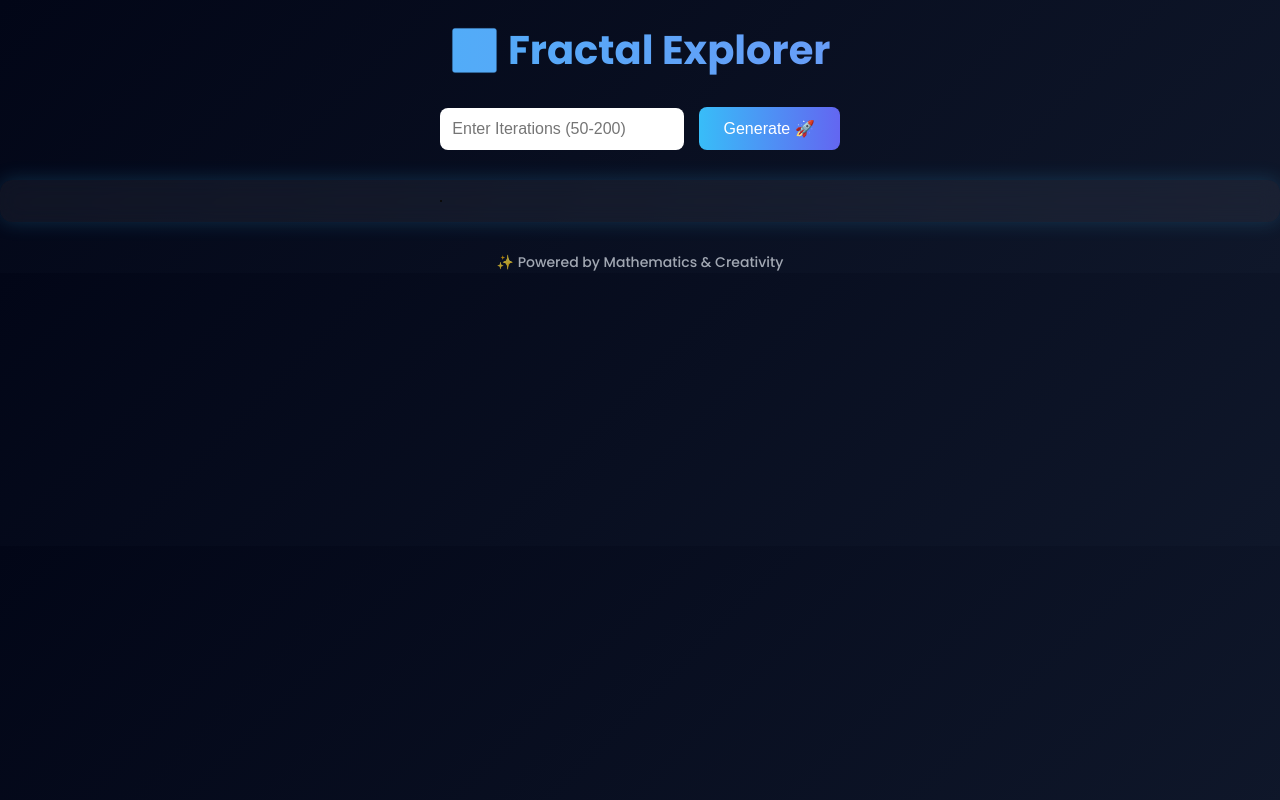
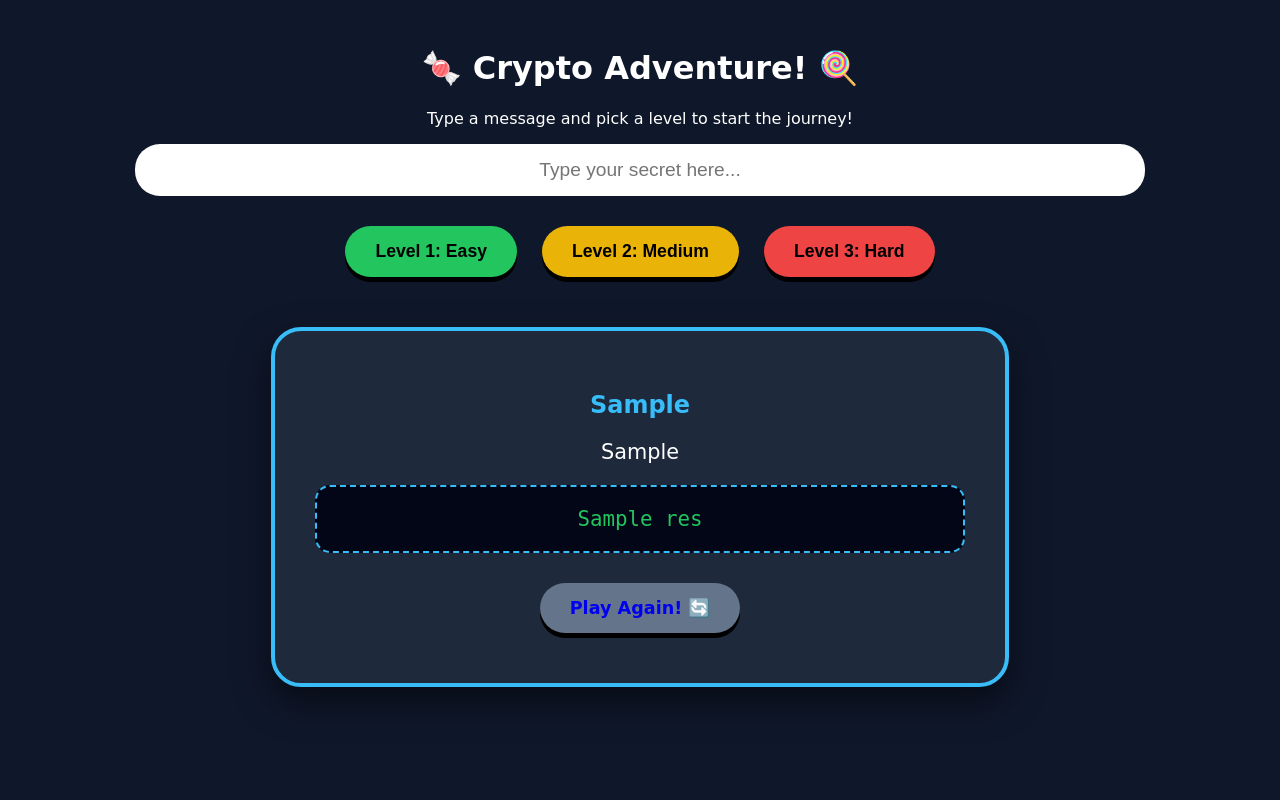
Before and after one commit to Aniketghorpade7/Cryptographic_Encryption, a Flask app: template templates/index.html in a window 1280 px wide. Run offline with Flask 3, Linux system fonts and the light colour scheme; the template is opened without the code that fills it: most values are stand-ins (such as "Sample title", 1, 10 or a date in 2020).

Commit message:
encryption logic added & UI implimented

```diff
--- a/app.py
+++ b/app.py
@@ -1,34 +1,129 @@
+# from flask import Flask, render_template, request
+# from rsa_core import *
+
+# app = Flask(__name__)
+
+# def caesar_encrypt(text, k):
+#     return ''.join([chr((ord(c)-65+k)%26 + 65) for c in text])
+
+# def caesar_decrypt(text, k):
+#     return ''.join([chr((ord(c)-65-k)%26 + 65) for c in text])
+
+# @app.route("/", methods=["GET", "POST"])
+# def home():
+#     data = {}
+
+#     if request.method == "POST":
+#         msg = request.form["message"].upper()
+#         level = request.form["level"]
+
+#         if level == "easy":
+#             k = 3
+#             cipher = caesar_encrypt(msg, k)
+#             plain = caesar_decrypt(cipher, k)
+
+#             steps = [
+#                 "Convert letters to numbers (A=0...Z=25)",
+#                 "Apply formula C = (P + k) mod 26",
+#                 f"Encrypted text: {cipher}",
+#                 "Apply formula P = (C - k) mod 26",
+#                 f"Decrypted text: {plain}"
+#             ]
+
+#         elif level == "medium":
+#             key = 5
+#             cipher = ''.join([chr(ord(c) ^ key) for c in msg])
+#             plain = ''.join([chr(ord(c) ^ key) for c in cipher])
+
+#             steps = [
+#                 "Convert text to ASCII values",
+#                 "Apply XOR with key",
+#                 f"Encrypted text: {cipher}",
+#                 "Apply XOR again (reversible)",
+#                 f"Decrypted text: {plain}"
+#             ]
+
+#         else:
+#             public, private, p, q, phi = generate_keys()
+#             cipher = encrypt(msg, public)
+#             plain = decrypt(cipher, private)
+
+#             steps = [
+#                 f"Choose primes p={p}, q={q}",
+#                 f"Compute n={public[1]}, φ(n)={phi}",
+#                 f"Public key (e,n)={public}",
+#                 f"Private key (d,n)={private}",
+#                 f"Encrypt: {cipher}",
+#                 f"Decrypt: {plain}"
+#             ]
+
+#         data = {"steps": steps}
+
+#     return render_template("index.html", data=data)
+
+# app.run(debug=True)
+
+
+
+
+
+
+
 
 from flask import Flask, render_template, request
-import numpy as np
+import Cryptographic_Encryption.rsa_core as rsa_core
 
 app = Flask(__name__)
 
-def mandelbrot(width, height, max_iter):
-    image = []
-    for y in range(height):
-        row = []
-        for x in range(width):
-            zx = 1.5*(x - width/2)/(0.5*width)
-            zy = (y - height/2)/(0.5*height)
-            c = complex(zx, zy)
-            z = 0
-            iter = 0
-            while abs(z) < 2 and iter < max_iter:
-                z = z*z + c
-                iter += 1
-            row.append(iter)
-        image.append(row)
-    return image
+@app.route("/", methods=["GET", "POST"])
+def home():
+    # Initialize default data to prevent "Undefined" errors in template
+    data = {"steps": [], "original": "", "res": "", "method": ""}
 
-@app.route("/", methods=["GET","POST"])
-def home():
-    data = None
     if request.method == "POST":
-        width = 200
-        height = 200
-        max_iter = int(request.form["iter"])
-        data = mandelbrot(width, height, max_iter)
+        msg = request.form.get("message", "")
+        level = request.form.get("level")
+
+        if level == "easy":
+            res = rsa_core.caesar_encrypt(msg)
+            data = {
+                "method": "Level 1: Caesar Cipher",
+                "original": msg,
+                "res": res,
+                "steps": [
+                    {"t": "Step 1: Text to ASCII", "d": f"We take your message '{msg}' and look at the letters."},
+                    {"t": "Step 2: The Shift", "d": "We slide each letter forward by 3 spots in the alphabet circle! "},
+                    {"t": "Step 3: Encrypted!", "d": f"Your secret code is: {res}"}
+                ]
+            }
+        elif level == "medium":
+            res = rsa_core.block_xor_encrypt(msg)
+            data = {
+                "method": "Level 2: Block XOR",
+                "original": msg,
+                "res": str(res),
+                "steps": [
+                    {"t": "Step 1: Binary Split", "d": "We turn your message into numbers (ASCII codes)."},
+                    {"t": "Step 2: XOR Magic", "d": "We use a secret key to flip the bits of your data! [cite: 63]"},
+                    {"t": "Step 3: Scrambled!", "d": f"Output blocks: {res}"}
+                ]
+            }
+        elif level == "hard":
+            pub, priv, p, q, phi = rsa_core.generate_keys()
+            res = rsa_core.rsa_encrypt(msg, pub)
+            data = {
+                "method": "Level 3: RSA Encryption",
+                "original": msg,
+                "res": str(res),
+                "steps": [
+                    {"t": "Step 1: Prime Keys", "d": f"We picked two secret primes: p={p} and q={q}."},
+                    {"t": "Step 2: Public Key", "d": f"We calculate n = p * q ({pub[1]}) and e ({pub[0]}). [cite: 94]"},
+                    {"t": "Step 3: Math Power", "d": "We use Modular Exponentiation: C = M^e mod n. [cite: 96]"},
+                    {"t": "Step 4: Result", "d": f"The final ciphertext is: {res}"}
+                ]
+            }
+
     return render_template("index.html", data=data)
 
-app.run(debug=True)
+if __name__ == "__main__":
+    app.run(debug=True)
--- a/requirements.txt
+++ b/requirements.txt
@@ -1,2 +1 @@
 flask
-numpy
--- a/templates/index.html
+++ b/templates/index.html
@@ -1,126 +1,173 @@
-<!DOCTYPE html>
+<!-- <!DOCTYPE html>
 <html>
 <head>
-    <title>Fractal Explorer</title>
+<title>Crypto Visualizer</title>
 
-    <!-- Google Font -->
-    <link href="https://fonts.googleapis.com/css2?family=Poppins:wght@300;500;700&display=swap" rel="stylesheet">
+<link href="https://fonts.googleapis.com/css2?family=Poppins:wght@300;600&display=swap" rel="stylesheet">
 
 <style>
 body {
-            margin: 0;
     font-family: 'Poppins', sans-serif;
-            background: linear-gradient(135deg, #020617, #0f172a);
-            color: #e2e8f0;
-            text-align: center;
+    background: linear-gradient(135deg,#020617,#0f172a);
+    color: white;
+    text-align:center;
 }
 
 h1 {
-            margin-top: 20px;
     font-size: 2.5rem;
-            background: linear-gradient(90deg, #38bdf8, #818cf8);
+    background: linear-gradient(90deg,#38bdf8,#818cf8);
     -webkit-background-clip: text;
     color: transparent;
-            transition: 0.4s;
 }
 
-        h1:hover {
-            transform: scale(1.1);
-            letter-spacing: 2px;
-        }
-
-        form {
-            margin-top: 20px;
-        }
-
-        input {
-            padding: 12px;
-            border-radius: 8px;
-            border: none;
-            outline: none;
-            width: 220px;
-            font-size: 16px;
-            transition: 0.3s;
-        }
-
-        input:focus {
-            box-shadow: 0 0 10px #38bdf8;
-            transform: scale(1.05);
+input, select {
+    padding:10px;
+    margin:10px;
+    border-radius:8px;
 }
 
 button {
-            padding: 12px 25px;
-            margin-left: 10px;
-            border-radius: 8px;
-            border: none;
-            background: linear-gradient(90deg, #38bdf8, #6366f1);
-            color: white;
-            font-size: 16px;
-            cursor: pointer;
-            transition: 0.3s;
+    padding:10px 20px;
+    border:none;
+    border-radius:8px;
+    background:#38bdf8;
+    cursor:pointer;
+    transition:0.3s;
 }
 
 button:hover {
-            transform: scale(1.1);
-            box-shadow: 0 0 15px #38bdf8;
+    transform:scale(1.1);
+    box-shadow:0 0 10px cyan;
 }
 
-        .grid {
-            display: grid;
-            grid-template-columns: repeat(200, 2px);
-            justify-content: center;
-            margin-top: 30px;
-            padding: 20px;
-            background: rgba(255,255,255,0.05);
-            border-radius: 12px;
-            backdrop-filter: blur(10px);
-            box-shadow: 0 0 20px rgba(56,189,248,0.2);
-            transition: 0.5s;
+#stepBox {
+    margin-top:20px;
+    padding:20px;
+    background:rgba(255,255,255,0.05);
+    border-radius:10px;
+    transition:0.5s;
 }
-
-        .grid:hover {
-            transform: scale(1.02);
-        }
-
-        .pixel {
-            width: 2px;
-            height: 2px;
-        }
-
-        footer {
-            margin-top: 30px;
-            font-size: 14px;
-            opacity: 0.7;
-        }
-
 </style>
 </head>
 
 <body>
 
-<h1>🌌 Fractal Explorer</h1>
+<h1>🔐 Cryptography Visualizer</h1>
 
 <form method="POST">
-    <input type="number" name="iter" placeholder="Enter Iterations (50-200)" required>
-    <button>Generate 🚀</button>
+<input name="message" placeholder="Enter message" required>
+
+<select name="level">
+<option value="easy">Easy (Caesar)</option>
+<option value="medium">Medium (XOR)</option>
+<option value="hard">Hard (RSA)</option>
+</select>
+
+<br>
+<button>Encrypt & Explain 🚀</button>
 </form>
 
 {% if data %}
-<div class="grid">
-{% for row in data %}
-    {% for val in row %}
-        {% set r = val * 5 %}
-        {% set g = val * 3 %}
-        {% set b = val * 7 %}
-        <div class="pixel" style="background-color: rgb({{ r }}, {{ g }}, {{ b }})"></div>
-    {% endfor %}
+
+<div id="stepBox">
+    <p id="stepText"></p>
+</div>
+
+<button onclick="nextStep()">Next ➡️</button>
+
+<script>
+let steps = JSON.parse('{{ data.steps | tojson | safe }}');
+let i = 0;
+
+function nextStep() {
+    if(i < steps.length){
+        let box = document.getElementById("stepBox");
+        box.style.opacity = 0;
+
+        setTimeout(()=>{
+            document.getElementById("stepText").innerText = steps[i];
+            box.style.opacity = 1;
+        },300);
+
+        i++;
+    }
+}
+</script>
+
+{% endif %}
+
+</body>
+</html> -->
+
+
+
+<!DOCTYPE html>
+<html>
+<head>
+    <title>Crypto Adventure</title>
+    <link rel="stylesheet" href="https://cdnjs.cloudflare.com/ajax/libs/animate.css/4.1.1/animate.min.css"/>
+    <style>
+        :root { --primary: #38bdf8; --bg: #0f172a; --card: #1e293b; }
+        body { background: var(--bg); color: white; font-family: 'Comic Sans MS', sans-serif; text-align: center; padding: 20px; overflow-x: hidden; }
+
+        .level-btn {
+            padding: 15px 30px; border-radius: 50px; border: none; cursor: pointer;
+            font-weight: bold; margin: 10px; transition: 0.3s; font-size: 1.1rem;
+            box-shadow: 0 5px 0 #000;
+        }
+        .level-btn:active { transform: translateY(5px); box-shadow: none; }
+        .easy { background: #22c55e; } .medium { background: #eab308; } .hard { background: #ef4444; }
+
+        .game-card {
+            background: var(--card); padding: 40px; border-radius: 30px;
+            margin: 20px auto; max-width: 650px; display: none;
+            box-shadow: 0 15px 35px rgba(0,0,0,0.5); border: 4px solid var(--primary);
+        }
+        .active { display: block; }
+        .code-box { background: #020617; padding: 20px; border-radius: 15px; color: #22c55e; font-family: monospace; font-size: 1.3rem; margin: 20px 0; border: 2px dashed var(--primary); }
+    </style>
+</head>
+<body>
+
+    <h1 class="animate__animated animate__bounceIn">🍬 Crypto Adventure! 🍭</h1>
+    <p>Type a message and pick a level to start the journey!</p>
+
+    <form method="POST" class="animate__animated animate__fadeIn">
+        <input type="text" name="message" placeholder="Type your secret here..." required
+               style="padding:15px; border-radius:25px; width:80%; border:none; margin-bottom: 20px; font-size: 1.2rem; text-align: center;">
+        <br>
+        <button type="submit" name="level" value="easy" class="level-btn easy">Level 1: Easy</button>
+        <button type="submit" name="level" value="medium" class="level-btn medium">Level 2: Medium</button>
+        <button type="submit" name="level" value="hard" class="level-btn hard">Level 3: Hard</button>
+    </form>
+
+    {% if data and data.steps %}
+    <div id="game-flow" style="margin-top: 40px;">
+        {% for step in data.steps %}
+        <div id="step-{{ loop.index }}" class="game-card {% if loop.first %}active animate__animated animate__backInDown{% endif %}">
+            <h2 style="color: var(--primary);">{{ step.t }}</h2>
+            <p style="font-size: 1.3rem;">{{ step.d }}</p>
+
+            {% if loop.last %}
+                <div class="code-box">{{ data.res }}</div>
+                <a href="/" class="level-btn" style="background: #64748b; text-decoration: none; display: inline-block;">Play Again! 🔄</a>
+            {% else %}
+                <button class="level-btn" style="background: var(--primary);" onclick="nextStep({{ loop.index }})">Next Level ➡️</button>
+            {% endif %}
+        </div>
         {% endfor %}
     </div>
     {% endif %}
 
-<footer>
-    ✨ Powered by Mathematics & Creativity
-</footer>
+    <script>
+        function nextStep(current) {
+            const currentEl = document.getElementById('step-' + current);
+            const nextEl = document.getElementById('step-' + (current + 1));
 
+            currentEl.classList.remove('active');
+            nextEl.classList.add('active');
+            nextEl.classList.add('animate__backInRight');
+        }
+    </script>
 </body>
 </html>
```
Also changed, not shown: rsa_core.py (added, +90 -0 lines), README.md. Lines whose indentation alone changed are shown as unchanged.
